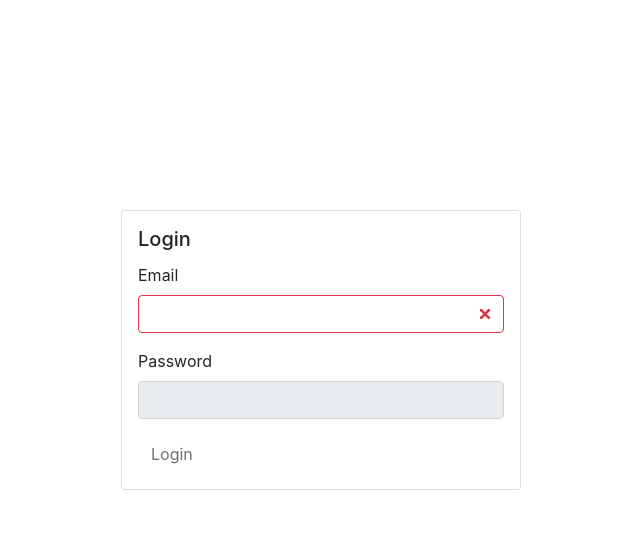
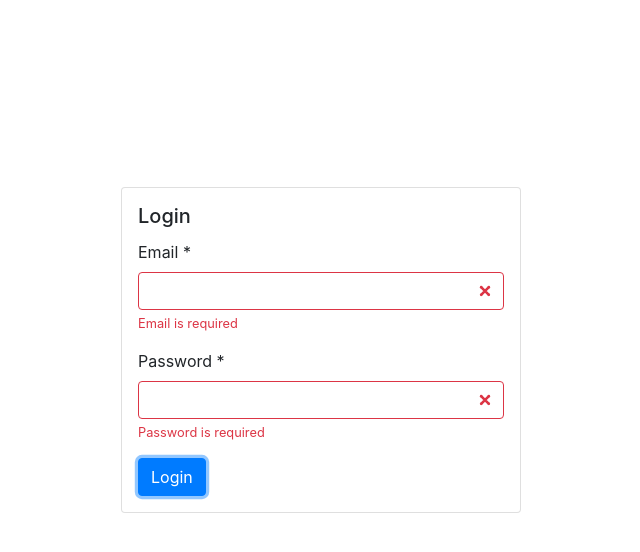
Before and after one commit to nielheo/tutorial, a React (Create React App) app: page /login in a window 1280 px wide. Both pictures are taken after a click on the button "Login". Shown: the top 552 px of the page, without its empty margins (319-959 px from the left). Built offline with nearby package versions, Linux system fonts and the light colour scheme.

Commit message:
Login Page validation

```diff
--- a/src/components/login/index.tsx
+++ b/src/components/login/index.tsx
@@ -6,42 +6,77 @@ import {
   Col,
   Container,
   Form,
-  FormGroup,
-  Input,
-  Label,
+  Progress,
   Row
 } from "reactstrap";
+import Textbox from "../../controls/Textbox";
 // import Alert from "./Alert";
 
-export default class LoginForm extends React.Component<
-  {},
-  { loggingIn: boolean; email: string; password: string }
-> {
+interface ILoginStates {
+  clicked: boolean;
+  dataValid: boolean;
+  loggingIn: boolean;
+  email: string;
+  emailInvalid: boolean;
+  password: string;
+  passwordInvalid: boolean;
+}
+
+export default class LoginForm extends React.Component<{}, ILoginStates> {
   constructor(props: any) {
     super(props);
     this.state = {
+      clicked: false,
+      dataValid: false,
       email: "",
+      emailInvalid: true,
       loggingIn: false,
-      password: ""
+      password: "",
+      passwordInvalid: true
     };
   }
 
+  public setEmailValid = (valid: boolean) => {
+    if (this.state.emailInvalid === valid) {
+      this.setState({
+        emailInvalid: !valid
+      });
+    }
+  };
+
+  public setPasswordValid = (valid: boolean) => {
+    if (this.state.passwordInvalid === valid) {
+      this.setState({
+        passwordInvalid: !valid
+      });
+    }
+  };
+
   public submit = () => {
+    this.setState(
+      {
+        clicked: true
+      },
+      () => {
+        const isValid = !this.state.emailInvalid && !this.state.passwordInvalid;
+        if (isValid !== this.state.dataValid) {
           this.setState({
-      loggingIn: true
+            dataValid: isValid,
+            loggingIn: isValid
           });
+        }
+      }
+    );
   };
 
   public emailOnChanged = (e: any) => {
     this.setState({
-      email: e.target.value,
-      loggingIn: false
+      email: e.target.value
     });
   };
 
   public passwordOnChanged = (e: any) => {
     this.setState({
-      loggingIn: false,
       password: e.target.value
     });
   };
@@ -62,29 +97,36 @@ export default class LoginForm extends React.Component<
             >
               <CardTitle>Login</CardTitle>
               <Form>
-                <FormGroup>
-                  <Label for="email">Email</Label>
-                  <Input
-                    type="email"
-                    name="email"
+                <Textbox
                   id="email"
-                    disabled={this.state.loggingIn && this.state.email !== ""}
+                  disabled={this.state.loggingIn}
+                  label="Email"
                   value={this.state.email}
                   onChange={this.emailOnChanged}
-                    invalid={this.state.loggingIn && this.state.email === ""}
+                  setValidFunction={this.setEmailValid}
+                  type="email"
+                  required={true}
+                  validates={this.state.clicked}
                 />
-                </FormGroup>
-                <FormGroup className="danger">
-                  <Label for="password">Password</Label>
-                  <Input
-                    type="password"
-                    name="password"
+                <Textbox
                   id="password"
                   disabled={this.state.loggingIn}
+                  label="Password"
                   value={this.state.password}
                   onChange={this.passwordOnChanged}
+                  setValidFunction={this.setPasswordValid}
+                  type="password"
+                  required={true}
+                  validates={this.state.clicked}
                 />
-                </FormGroup>
+                {this.state.loggingIn && (
+                  <Progress
+                    animated={true}
+                    color="success"
+                    value="100"
+                    className="mb-2"
+                  />
+                )}
                 <Button
                   onClick={this.submit}
                   color={this.state.loggingIn ? "gray" : "primary"}
--- /dev/null
+++ b/src/controls/Textbox/index.tsx
@@ -0,0 +1,104 @@
+import * as React from "react";
+import { FormFeedback, FormGroup, Input, Label } from "reactstrap";
+import { InputType } from "reactstrap/lib/Input";
+
+interface IOptionalTextboxProps {
+  disabled?: boolean;
+  invalid?: boolean;
+  invalidMessage?: string;
+  required?: boolean;
+  requiredMessage?: string;
+  minLength?: number;
+  minLengthMessage?: string;
+  maxLength?: number;
+  maxLengthMessage?: string;
+  setValidFunction?: any;
+  type?: InputType;
+  valid?: boolean;
+  validates?: boolean;
+}
+
+interface ITextboxProps extends IOptionalTextboxProps {
+  id: string;
+  label: string;
+  onChange: any;
+  value: string;
+}
+
+class Textbox extends React.Component<ITextboxProps, { invalid: boolean }> {
+  public static defaultProps: IOptionalTextboxProps = {
+    disabled: false,
+    invalid: false,
+    invalidMessage: "",
+    required: false,
+    type: "text",
+    valid: false,
+    validates: false
+  };
+
+  public constructor(props: any) {
+    super(props);
+    this.state = {
+      invalid: false
+    };
+  }
+
+  public validate = () => {
+    if (this.props.validates) {
+      let valid = true;
+      if (this.props.required && this.props.value === "") {
+        valid = false;
+      }
+
+      if (valid === this.state.invalid) {
+        this.setState({ invalid: !valid });
+      }
+
+      if (this.props.setValidFunction) {
+        this.props.setValidFunction(valid);
+      }
+    }
+  };
+
+  public componentDidUpdate() {
+    this.validate();
+  }
+
+  public onChanged = (e: any) => {
+    this.props.onChange(e);
+    this.validate();
+  };
+
+  public render() {
+    return (
+      <FormGroup>
+        <Label for={this.props.id}>
+          {this.props.label} {this.props.required && " *"}
+        </Label>
+        <Input
+          id={this.props.id}
+          type={this.props.type}
+          disabled={this.props.disabled}
+          value={this.props.value}
+          onChange={this.onChanged}
+          valid={this.props.valid}
+          invalid={this.props.invalid || this.state.invalid}
+        />
+        {
+          // this.props.validates && (
+          // this.props.required &&
+          // this.props.value === "" &&
+          <FormFeedback>
+            {this.props.requiredMessage || this.props.label + " is required"}
+          </FormFeedback>
+          // )
+        }
+        <FormFeedback>{this.props.invalidMessage}</FormFeedback>
+      </FormGroup>
+    );
+  }
+}
+
+Textbox.defaultProps = {};
+
+export default Textbox;
```
Lines whose indentation alone changed are shown as unchanged.
